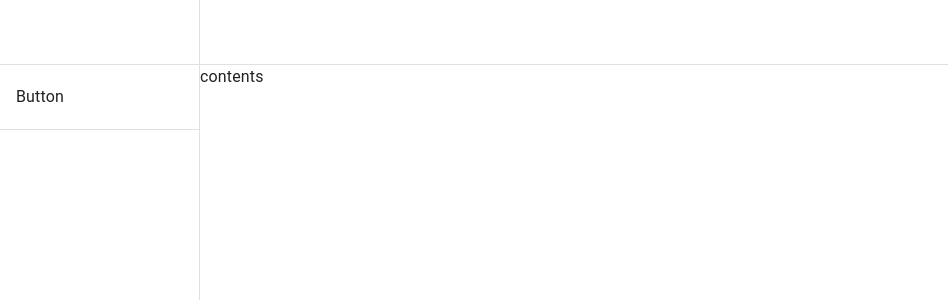
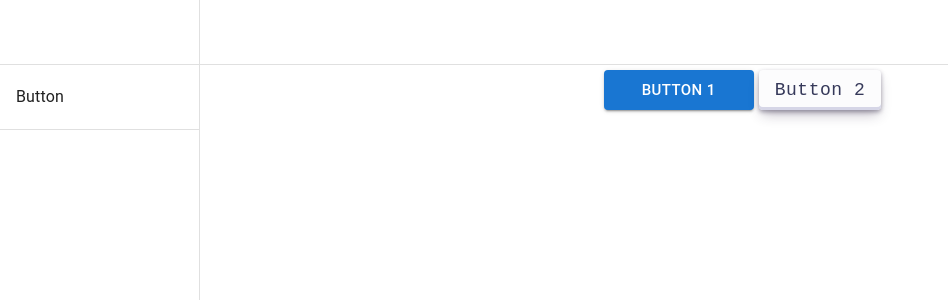
Before and after one commit to Surjendu-kar/ByteUI-Core, a React (Vite) app: page / in a window 1280 px wide. Shown: the top 300 px of the page, without its empty margins (0-948 px from the left). Built offline with nearby package versions, Linux system fonts and the light colour scheme.

Commit message:
add btns

```diff
--- a/src/App.tsx
+++ b/src/App.tsx
@@ -1,10 +1,11 @@
+import { Box } from "@mui/material";
 import ResponsiveDrawer from "./components/ResponsiveDrawer";
 
 function App() {
   return (
-    <div>
+    <Box>
       <ResponsiveDrawer />
-    </div>
+    </Box>
   );
 }
 
--- /dev/null
+++ b/src/components/Buttons/Button1.tsx
@@ -0,0 +1,52 @@
+import React, { ReactNode } from "react";
+import { Button, styled, ButtonProps } from "@mui/material";
+
+interface HoverButtonProps extends ButtonProps {
+  children: ReactNode;
+}
+
+const AnimatedButton = styled(Button)(() => ({
+  borderRadius: 4,
+  border: "none",
+  color: "#FFFFFF",
+  textAlign: "center",
+  fontSize: "15px",
+  padding: "7px",
+  width: "150px",
+  transition: "all 0.5s",
+  cursor: "pointer",
+  margin: "5px",
+  position: "relative",
+  "& .buttonText": {
+    cursor: "pointer",
+    display: "inline-block",
+    position: "relative",
+    transition: "0.5s",
+    paddingRight: "0",
+  },
+  "& .buttonText:after": {
+    content: '"»"',
+    position: "absolute",
+    opacity: 0,
+    top: "-2px",
+    right: "-20px",
+    transition: "0.5s",
+  },
+  "&:hover .buttonText": {
+    paddingRight: "25px",
+  },
+  "&:hover .buttonText:after": {
+    opacity: 1,
+    right: 0,
+  },
+}));
+
+const Button1: React.FC<HoverButtonProps> = ({ children, ...props }) => {
+  return (
+    <AnimatedButton variant="contained" {...props}>
+      <span className="buttonText">{children}</span>
+    </AnimatedButton>
+  );
+};
+
+export default Button1;
--- /dev/null
+++ b/src/components/Buttons/Button2.tsx
@@ -0,0 +1,54 @@
+import { Button, styled, ButtonProps } from "@mui/material";
+import { ReactNode } from "react";
+
+interface HoverButtonProps extends ButtonProps {
+  children: ReactNode;
+}
+
+const StyledButton = styled(Button)(() => ({
+  height: "40px",
+  padding: "0 16px",
+  backgroundColor: "#FCFCFD",
+  borderRadius: "4px",
+  boxShadow:
+    "0 2px 4px rgba(45, 35, 66, 0.4), 0 7px 13px -3px rgba(45, 35, 66, 0.3), inset 0 -3px 0 #D6D6E7",
+  color: "#36395A",
+  fontFamily: '"JetBrains Mono", monospace',
+  fontSize: "18px",
+  lineHeight: 1,
+  textAlign: "left",
+  textTransform: "none",
+  transition: "box-shadow 0.15s, transform 0.15s",
+  userSelect: "none",
+  touchAction: "manipulation",
+  whiteSpace: "nowrap",
+  display: "inline-flex",
+  alignItems: "center",
+  justifyContent: "center",
+  position: "relative",
+  cursor: "pointer",
+  border: "none",
+
+  "&:focus": {
+    boxShadow:
+      "#D6D6E7 0 0 0 1.5px inset, rgba(45, 35, 66, 0.4) 0 2px 4px, rgba(45, 35, 66, 0.3) 0 7px 13px -3px, #D6D6E7 0 -3px 0 inset",
+  },
+
+  "&:hover": {
+    backgroundColor: "#FCFCFD",
+    boxShadow:
+      "rgba(45, 35, 66, 0.4) 0 4px 8px, rgba(45, 35, 66, 0.3) 0 7px 13px -3px, #D6D6E7 0 -3px 0 inset",
+    transform: "translateY(-2px)",
+  },
+
+  "&:active": {
+    boxShadow: "#D6D6E7 0 3px 7px inset",
+    transform: "translateY(2px)",
+  },
+}));
+
+const Button2: React.FC<HoverButtonProps> = ({ children, ...props }) => {
+  return <StyledButton {...props}>{children}</StyledButton>;
+};
+
+export default Button2;
--- /dev/null
+++ b/src/components/Buttons/Buttons.tsx
@@ -0,0 +1,21 @@
+import { Box } from "@mui/material";
+import Button2 from "./Button2";
+import Button1 from "./Button1";
+
+function Buttons() {
+  return (
+    <Box
+      sx={{
+        width: "100%",
+        display: "flex",
+        justifyContent: "center",
+        alignItems: "center",
+      }}
+    >
+      <Button1>Button 1</Button1>
+      <Button2>Button 2</Button2>
+    </Box>
+  );
+}
+
+export default Buttons;
--- a/src/components/ResponsiveDrawer.tsx
+++ b/src/components/ResponsiveDrawer.tsx
@@ -11,7 +11,7 @@ import ListItemButton from "@mui/material/ListItemButton";
 import ListItemText from "@mui/material/ListItemText";
 import MenuIcon from "@mui/icons-material/Menu";
 import Toolbar from "@mui/material/Toolbar";
-import { Typography } from "@mui/material";
+import Buttons from "./Buttons/Buttons";
 
 const drawerWidth = 200;
 
@@ -68,8 +68,8 @@ export default function ResponsiveDrawer(props: Props) {
         sx={{
           width: { sm: `calc(100% - ${drawerWidth}px)` },
           ml: { sm: `${drawerWidth}px` },
-          bgcolor: "background.paper", // Changes background to white/paper color
-          color: "text.primary", // Changes text color to primary text color
+          bgcolor: "background.paper",
+          color: "text.primary",
         }}
       >
         <Toolbar>
@@ -85,7 +85,7 @@ export default function ResponsiveDrawer(props: Props) {
         </Toolbar>
         <Divider />
 
-        <Typography>contents</Typography>
+        <Buttons />
       </AppBar>
       <Box
         component="nav"
```
